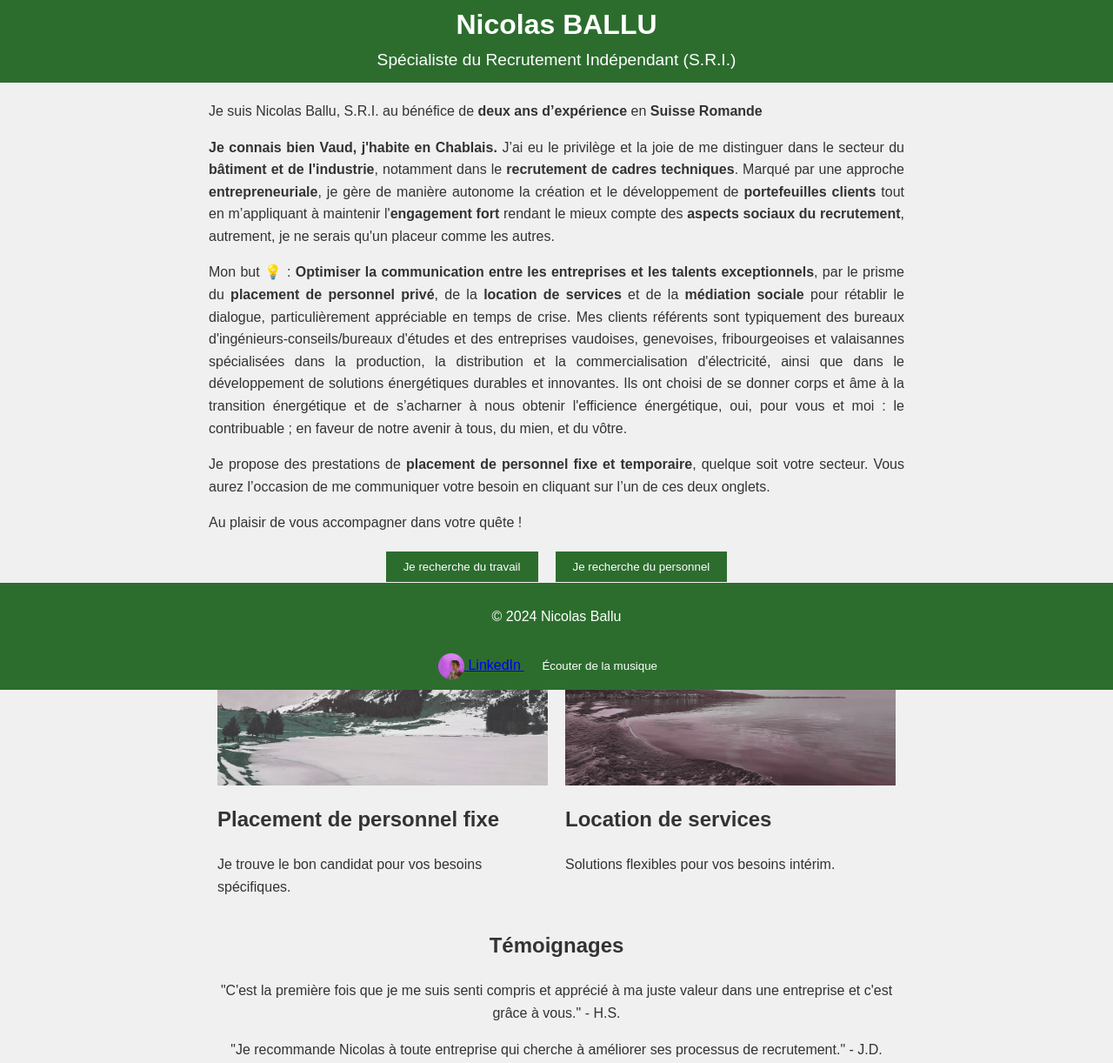
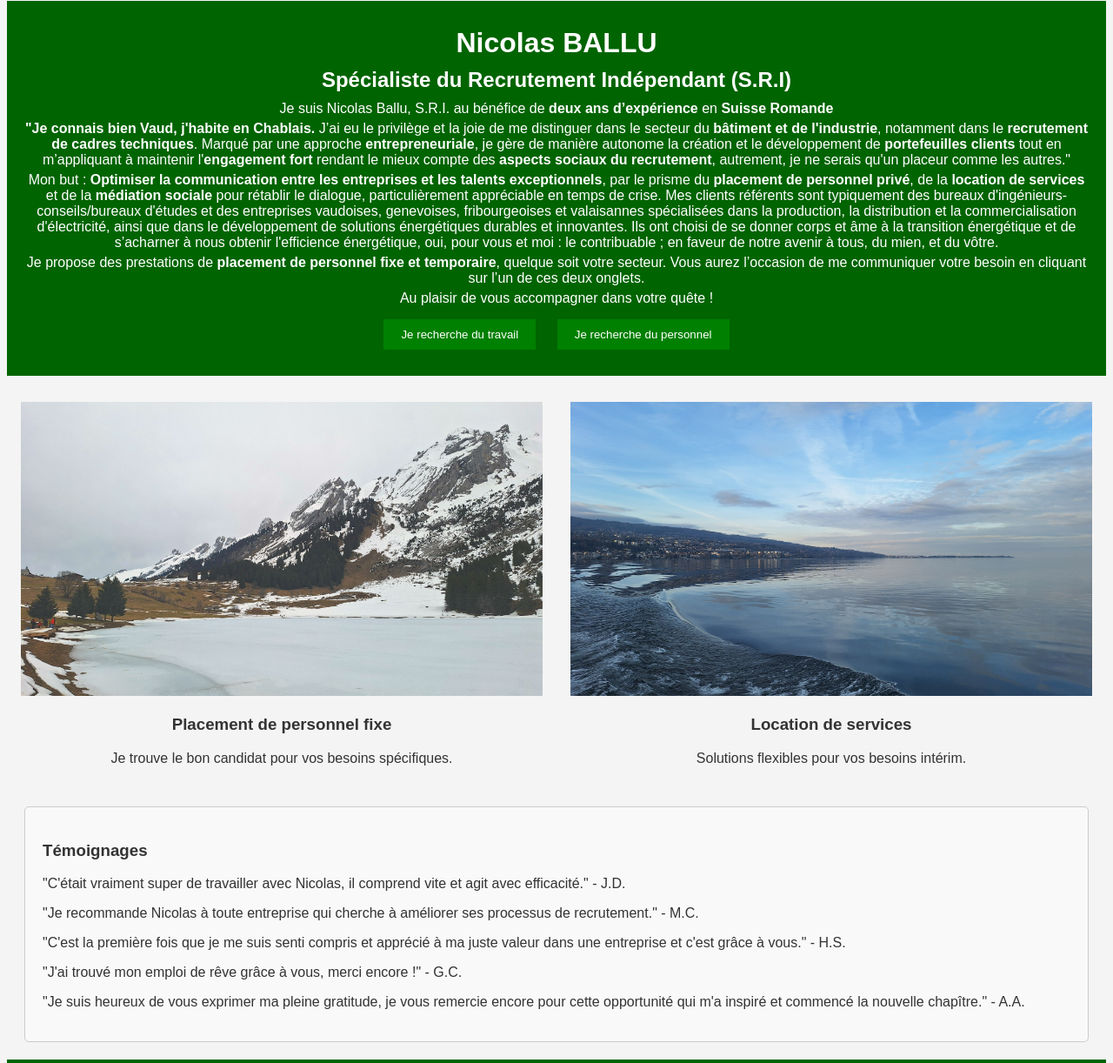
Before and after one commit to Goettfried/mon-projet, a website: page public/index.html in a window 1280 px wide. Shown: the part 7-1229 px from the top of the page at 87% size. Drawn offline with Linux system fonts and the light colour scheme.

Commit message:
Ajustements pour la taille des images, résolution des conflits des sections et ajout des options de contact

```diff
--- a/public/index.html
+++ b/public/index.html
@@ -9,21 +9,19 @@
 <body>
     <header>
         <h1>Nicolas BALLU</h1>
-    <p>Spécialiste du Recrutement Indépendant (S.R.I.)</p>
-  </header>
-  <section class="description">
-    <p>Je suis Nicolas Ballu, S.R.I. au bénéfice de <strong>deux ans d’expérience</strong> en <strong>Suisse Romande</strong> </p>
-    <p><strong>Je connais bien Vaud, j'habite en Chablais.</strong> J’ai eu le privilège et la joie de me distinguer dans le secteur du <strong>bâtiment et de l'industrie</strong>, notamment dans le <strong>recrutement de cadres techniques</strong>. Marqué par une approche <strong>entrepreneuriale</strong>, je gère de manière autonome la création et le développement de <strong>portefeuilles clients</strong> tout en m’appliquant à maintenir l'<strong>engagement fort</strong> rendant le mieux compte des <strong>aspects sociaux du recrutement</strong>, autrement, je ne serais qu'un placeur comme les autres.</p>
-    <p>Mon but 💡 : <strong>Optimiser la communication entre les entreprises et les talents exceptionnels</strong>, par le prisme du <strong>placement de personnel privé</strong>, de la <strong>location de services</strong> et de la <strong>médiation sociale</strong> pour rétablir le dialogue, particulièrement appréciable en temps de crise. Mes clients référents sont typiquement des bureaux d'ingénieurs-conseils/bureaux d'études et des entreprises vaudoises, genevoises, fribourgeoises et valaisannes spécialisées dans la production, la distribution et la commercialisation d'électricité, ainsi que dans le développement de solutions énergétiques durables et innovantes. Ils ont choisi de se donner corps et âme à la transition énergétique et de s’acharner à nous obtenir l'efficience énergétique, oui, pour vous et moi : le contribuable ; en faveur de notre avenir à tous, du mien, et du vôtre.</p>
+        <h2>Spécialiste du Recrutement Indépendant (S.R.I)</h2>
+        <p>Je suis Nicolas Ballu, S.R.I. au bénéfice de <strong>deux ans d’expérience</strong> en <strong>Suisse Romande</strong></p>
+        <p><strong>"Je connais bien Vaud, j'habite en Chablais.</strong> J’ai eu le privilège et la joie de me distinguer dans le secteur du <strong>bâtiment et de l'industrie</strong>, notamment dans le <strong>recrutement de cadres techniques</strong>. Marqué par une approche <strong>entrepreneuriale</strong>, je gère de manière autonome la création et le développement de <strong>portefeuilles clients</strong> tout en m’appliquant à maintenir l'<strong>engagement fort</strong> rendant le mieux compte des <strong>aspects sociaux du recrutement</strong>, autrement, je ne serais qu'un placeur comme les autres."</p>
+        <p>Mon but : <strong>Optimiser la communication entre les entreprises et les talents exceptionnels</strong>, par le prisme du <strong>placement de personnel privé</strong>, de la <strong>location de services</strong> et de la <strong>médiation sociale</strong> pour rétablir le dialogue, particulièrement appréciable en temps de crise. Mes clients référents sont typiquement des bureaux d'ingénieurs-conseils/bureaux d'études et des entreprises vaudoises, genevoises, fribourgeoises et valaisannes spécialisées dans la production, la distribution et la commercialisation d'électricité, ainsi que dans le développement de solutions énergétiques durables et innovantes. Ils ont choisi de se donner corps et âme à la transition énergétique et de s’acharner à nous obtenir l'efficience énergétique, oui, pour vous et moi : le contribuable ; en faveur de notre avenir à tous, du mien, et du vôtre.</p>
         <p>Je propose des prestations de <strong>placement de personnel fixe et temporaire</strong>, quelque soit votre secteur. Vous aurez l’occasion de me communiquer votre besoin en cliquant sur l’un de ces deux onglets.</p>
         <p>Au plaisir de vous accompagner dans votre quête !</p>
-  </section>
-  <div class="buttons">
-    <button onclick="showForm('travail')">Je recherche du travail</button>
-    <button onclick="showForm('personnel')">Je recherche du personnel</button>
-  </div>
-  <div id="form-container" style="display:none;">
-    <form id="contact-form">
+        <button class="form-button" onclick="showForm('travail')">Je recherche du travail</button>
+        <button class="form-button" onclick="showForm('personnel')">Je recherche du personnel</button>
+    </header>
+
+    <section id="form-container" style="display: none;">
+        <div class="form-content">
+            <form id="contact-form" data-option="">
                 <label for="name">Nom:</label>
                 <input type="text" id="name" name="name" required>
                 <label for="email">Email:</label>
@@ -36,28 +34,33 @@
                 <button type="button" onclick="hideForm()">Annuler</button>
             </form>
         </div>
+    </section>
+
     <section class="services">
         <div class="service">
-      <img src="images/20240221_152031.jpg" alt="Placement de personnel fixe">
-      <h2>Placement de personnel fixe</h2>
+            <img src="images/20240221_152031.jpg" alt="Placement de personnel fixe" class="service-image">
+            <h3>Placement de personnel fixe</h3>
             <p>Je trouve le bon candidat pour vos besoins spécifiques.</p>
         </div>
         <div class="service">
-      <img src="images/20240217_082717.jpg" alt="Location de services">
-      <h2>Location de services</h2>
+            <img src="images/20240217_082717.jpg" alt="Location de services" class="service-image">
+            <h3>Location de services</h3>
             <p>Solutions flexibles pour vos besoins intérim.</p>
         </div>
     </section>
+
     <section class="testimonials">
-    <h2>Témoignages</h2>
+        <h3>Témoignages</h3>
+        <p>"C'était vraiment super de travailler avec Nicolas, il comprend vite et agit avec efficacité." - J.D.</p>
+        <p>"Je recommande Nicolas à toute entreprise qui cherche à améliorer ses processus de recrutement." - M.C.</p>
         <p>"C'est la première fois que je me suis senti compris et apprécié à ma juste valeur dans une entreprise et c'est grâce à vous." - H.S.</p>
-    <p>"Je recommande Nicolas à toute entreprise qui cherche à améliorer ses processus de recrutement." - J.D.</p>
-    <p>"Nicolas m'a aidé à trouver un poste qui correspond parfaitement à mes compétences et à mes aspirations professionnelles." - M.C.</p>
-    <p>"Sa connaissance du secteur et sa capacité à comprendre mes besoins ont fait toute la différence." - G.B.</p>
+        <p>"J'ai trouvé mon emploi de rêve grâce à vous, merci encore !" - G.C.</p>
+        <p>"Je suis heureux de vous exprimer ma pleine gratitude, je vous remercie encore pour cette opportunité qui m'a inspiré et commencé la nouvelle chapître." - A.A.</p>
     </section>
+
     <footer>
         <p>© 2024 Nicolas Ballu</p>
-    <a href="https://www.linkedin.com/in/baal-nicolas/">
+        <a href="https://www.linkedin.com/in/baal-nicolas/" target="_blank">
             <img src="images/image (44).png" alt="LinkedIn" class="linkedin-icon"> LinkedIn
         </a>
         <button onclick="playPauseMusic()">Écouter de la musique</button>
--- a/public/scripts.js
+++ b/public/scripts.js
@@ -1,16 +1,6 @@
-function showForm(option) {
-    const formContainer = document.getElementById('form-container');
-    const contactForm = document.getElementById('contact-form');
-    formContainer.style.display = 'block';
-    contactForm.setAttribute('data-option', option);
-  }
-
-  function hideForm() {
-    const formContainer = document.getElementById('form-container');
-    formContainer.style.display = 'none';
-  }
-
-  document.getElementById('contact-form').addEventListener('submit', async function (event) {
+document.addEventListener('DOMContentLoaded', function () {
+    const form = document.getElementById('contact-form');
+    form.addEventListener('submit', async function (event) {
       event.preventDefault();
 
       const form = event.target;
@@ -51,6 +41,19 @@ function showForm(option) {
         hideForm();
       }
     });
+  });
+
+  function showForm(option) {
+    const formContainer = document.getElementById('form-container');
+    const form = document.getElementById('contact-form');
+    form.setAttribute('data-option', option);
+    formContainer.style.display = 'block';
+  }
+
+  function hideForm() {
+    const formContainer = document.getElementById('form-container');
+    formContainer.style.display = 'none';
+  }
 
   function playPauseMusic() {
     const music = document.getElementById('background-music');
--- a/public/styles.css
+++ b/public/styles.css
@@ -1,141 +1,148 @@
 body {
     font-family: Arial, sans-serif;
-    line-height: 1.6;
-    margin: 0;
-    padding: 0;
-    background-color: #f0f0f0;
+    background-color: #f4f4f4;
     color: #333;
 }
 
 header {
-    background-color: #2c6d2e;
+    text-align: center;
+    background-color: #006400;
     color: white;
-    text-align: center;
-    padding: 10px 0;
+    padding: 20px;
 }
 
-  header h1 {
-    margin: 0;
-    font-size: 2em;
+header h1, header h2 {
+    margin: 10px 0;
 }
 
 header p {
-    margin: 0;
-    font-size: 1.2em;
+    margin: 5px 0;
 }
 
-  .description {
-    max-width: 800px;
-    margin: 20px auto;
-    text-align: justify;
+.form-button {
+    margin: 10px;
+    padding: 10px 20px;
+    background-color: #008000;
+    color: white;
+    border: none;
+    cursor: pointer;
+    transition: background-color 0.3s;
 }
 
-  .buttons {
-    display: flex;
-    justify-content: center;
-    margin: 20px 0;
-  }
-
-  .buttons button {
-    background-color: #2c6d2e;
-    color: white;
-    border: none;
-    padding: 10px 20px;
-    margin: 0 10px;
-    cursor: pointer;
-  }
-
-  .buttons button:hover {
-    background-color: #1f4c1d;
+.form-button:hover {
+    background-color: #006400;
 }
 
 #form-container {
-    max-width: 600px;
-    margin: 20px auto;
-    background-color: #f9f9f9;
+    position: fixed;
+    top: 50%;
+    left: 50%;
+    transform: translate(-50%, -50%);
+    background-color: white;
     padding: 20px;
-    border-radius: 5px;
-    box-shadow: 0 0 10px rgba(0,0,0,0.1);
+    box-shadow: 0 0 10px rgba(0, 0, 0, 0.1);
+    z-index: 1000;
+}
+
+.form-content {
+    display: flex;
+    flex-direction: column;
 }
 
 form label {
-    display: block;
-    margin-bottom: 5px;
+    margin: 5px 0;
 }
 
 form input, form textarea {
+    margin: 5px 0 10px;
+    padding: 10px;
+    border: 1px solid #ccc;
+    border-radius: 5px;
     width: 100%;
-    padding: 10px;
-    margin-bottom: 10px;
-    border: 1px solid #ddd;
-    border-radius: 5px;
 }
 
 form button {
-    background-color: #2c6d2e;
+    margin: 10px 0;
+    padding: 10px;
+    border: none;
+    border-radius: 5px;
+    cursor: pointer;
+    transition: background-color 0.3s;
+}
+
+form button[type="submit"] {
+    background-color: #008000;
     color: white;
-    border: none;
-    padding: 10px 20px;
-    cursor: pointer;
+}
+
+form button[type="submit"]:hover {
+    background-color: #006400;
 }
 
 form button[type="button"] {
-    background-color: #d9534f;
+    background-color: #e60000;
+    color: white;
 }
 
-  form button:hover {
-    opacity: 0.9;
+form button[type="button"]:hover {
+    background-color: #cc0000;
 }
 
 .services {
-    max-width: 800px;
-    margin: 20px auto;
     display: flex;
-    justify-content: space-between;
+    justify-content: space-around;
+    margin: 20px 0;
 }
 
 .service {
     flex: 1;
-    margin: 0 10px;
+    text-align: center;
+    margin: 10px;
 }
 
-  .service img {
-    max-width: 100%;
+.service-image {
+    width: 100%;
     height: auto;
-    display: block;
-    filter: hue-rotate(120deg) saturate(0.5);
+    max-width: 600px;
+    transition: transform 0.3s;
+}
+
+.service-image:hover {
+    transform: scale(1.05);
 }
 
 .testimonials {
-    max-width: 800px;
-    margin: 20px auto;
-    text-align: center;
+    margin: 20px;
+    padding: 20px;
+    background-color: #f9f9f9;
+    border: 1px solid #ccc;
+    border-radius: 5px;
 }
 
 footer {
-    background-color: #2c6d2e;
+    text-align: center;
+    background-color: #006400;
     color: white;
-    text-align: center;
-    padding: 10px 0;
-    position: fixed;
-    width: 100%;
-    bottom: 0;
+    padding: 20px;
+    margin-top: 20px;
 }
 
-  footer a img.linkedin-icon {
+.linkedin-icon {
     width: 30px;
+    height: 30px;
     vertical-align: middle;
 }
 
-  footer button {
-    background-color: #2c6d2e;
+button {
+    margin: 10px;
+    padding: 10px 20px;
+    background-color: #008000;
     color: white;
     border: none;
-    padding: 10px 20px;
     cursor: pointer;
-    margin-top: 10px;
+    transition: background-color 0.3s;
 }
 
-  footer button:hover {
-    opacity: 0.9;
+button:hover {
+    background-color: #006400;
 }
```
Also changed, not shown: functions/sendTestEmail.js (+14 -34 lines). Lines whose indentation alone changed are shown as unchanged.
